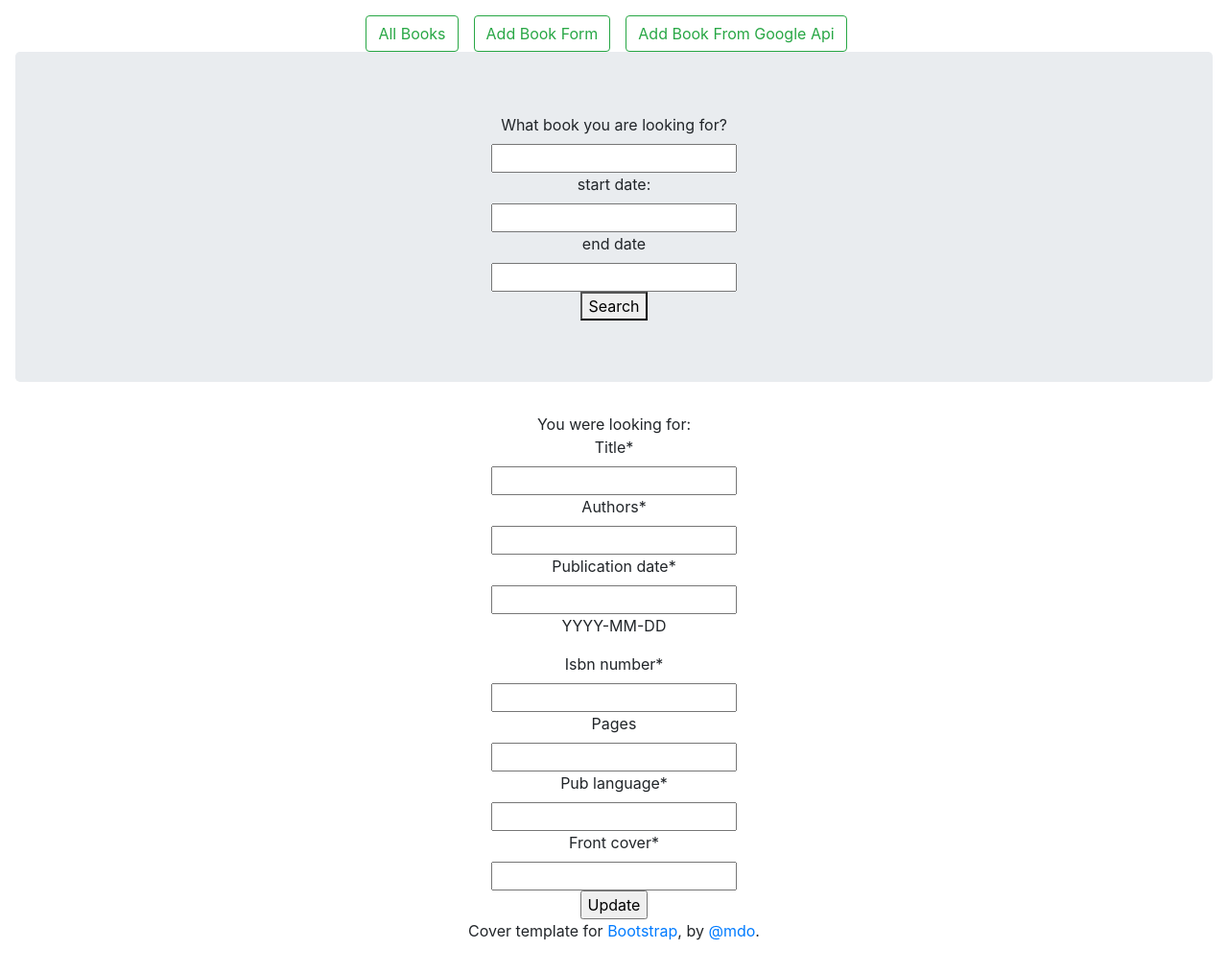
After one commit to Datny/google_books_api, a Django app: template google_books/books/templates/books/book_edit.html in a window 1280 px wide. The commit adds this page. Shown: the whole page at 96% size. Run offline with Django 3.2, Linux system fonts and the light colour scheme; the template is opened without the code that fills it: values that come from a table or form of the project are taken from there, others are empty; some libraries are stand-ins or nearby versions.

Commit message:
basic db w/o ajax, not full text search

```diff
--- a/google_books/books/forms.py
+++ b/google_books/books/forms.py
@@ -1,11 +1,41 @@
 from django import forms
+from .models import Book
+from datetime import date
 
 
-class BookForm(forms.Form):
-    title = forms.CharField(max_length=500)
-    authors = forms.CharField(max_length=500)
-    publication_date = forms.DateField()
-    ISBN_number = forms.CharField(max_length=40)
-    pages = forms.IntegerField()
-    pub_language = forms.CharField(max_length=40)
-    front_cover = forms.URLField()
+class BookForm(forms.ModelForm):
+    title = forms.CharField(error_messages={'required': 'Please let us know the Title'})
+    pages = forms.IntegerField(required=False, min_value=1)  # could be done with Blank =  True in model instead of required
+    publication_date = forms.DateField(help_text="YYYY-MM-DD")
+    class Meta:
+        model = Book
+        fields = '__all__'
+
+    def clean_publication_date(self):
+        pub_date = self.cleaned_data['publication_date']
+        if pub_date > date.today():
+            raise forms.ValidationError("Publication date can't be in future")
+        return pub_date
+
+
+class SearchForm(forms.Form):
+    data = forms.CharField(max_length=100, required=False, label="What book you are looking for?")
+    from_date = forms.DateField(required=False, label="start date:")
+    to_date = forms.DateField(required=False, label="end date")
+
+
+    def clean_to_date(self):
+        to_date = self.cleaned_data['to_date']
+        if not to_date:
+            to_date = date.max
+            return to_date
+        else:
+            return to_date
+
+    def clean_from_date(self):
+        from_date = self.cleaned_data['from_date']
+        if not from_date:
+            from_date = date.min
+            return from_date
+        else:
+            return from_date
--- a/google_books/books/models.py
+++ b/google_books/books/models.py
@@ -1,14 +1,16 @@
 from django.db import models
 
 # Create your models here.
+
 
 class Book(models.Model):
     title = models.CharField(max_length=500)
     authors = models.CharField(max_length=500)
     publication_date = models.DateField()
-    ISBN_number = models.CharField(max_length=40)
+    isbn_number = models.CharField(max_length=40)
     pages = models.IntegerField()
     pub_language = models.CharField(max_length=40)
     front_cover = models.URLField()
 
-#tytuł, autor, data publikacji, numer ISBN, liczba stron, link do okładki i język publikacji.
+    def __str__(self):
+        return f"Title: {self.title} Authors: {self.authors} ISBN_Number{self.isbn_number}"
--- a/google_books/books/templates/base.html
+++ b/google_books/books/templates/books/base.html
@@ -1,4 +1,5 @@
 <!doctype html>
+{% load crispy_forms_tags %}
 <html lang="en">
 <head>
     <meta charset="utf-8">
@@ -11,6 +12,8 @@
     <link rel="canonical" href="https://getbootstrap.com/docs/4.4/examples/cover/">
 
     <!-- Bootstrap core CSS -->
+
+    <link rel="stylesheet" href="http://code.jquery.com/ui/1.11.0/themes/smoothness/jquery-ui.css">
     <link rel="stylesheet" href="https://stackpath.bootstrapcdn.com/bootstrap/4.4.1/css/bootstrap.min.css" integrity="sha384-Vkoo8x4CGsO3+Hhxv8T/Q5PaXtkKtu6ug5TOeNV6gBiFeWPGFN9MuhOf23Q9Ifjh" crossorigin="anonymous">
     <!-- Favicons -->
     <link rel="apple-touch-icon" href="/docs/4.4/assets/img/favicons/apple-touch-icon.png" sizes="180x180">
@@ -48,7 +51,7 @@
         <div class="inner">
             <nav class="nav nav-masthead justify-content-center">
                 <a href="{% url 'show_all' %}" class="btn btn-outline-success mr-3">All Books</a>
-                <a href="{% url 'add_edit' %}" class="btn btn-outline-success mr-3">Add Book Form</a>
+                <a href="{% url 'add' %}" class="btn btn-outline-success mr-3">Add Book Form</a>
                 <a href="{% url 'add_api' %}" class="btn btn-outline-success mr-3">Add Book From Google Api</a>
             </nav>
         </div>
@@ -56,11 +59,24 @@
 
     <main role="main" class="inner cover">
         <div class="jumbotron">
+            <div class="container justify-content-center col-4">
+                <form method="POST">
+                    {% csrf_token %}
+                    {{ search_form|crispy }}
+                    <button type="submit"> Search </button>
+                </form>
 
-            {% block content %}
-            {% endblock %}
 
+            </div>
         </div>
+        You were looking for:
+        {{form_text}}
+
+
+        {% block content %}
+        {% endblock %}
+
+
     </main>
 
     <footer class="mastfoot mt-auto">
@@ -69,8 +85,17 @@
         </div>
     </footer>
 </div>
-<script src="https://code.jquery.com/jquery-3.4.1.slim.min.js" integrity="sha384-J6qa4849blE2+poT4WnyKhv5vZF5SrPo0iEjwBvKU7imGFAV0wwj1yYfoRSJoZ+n" crossorigin="anonymous"></script>
+<script src="https://ajax.googleapis.com/ajax/libs/jquery/3.4.1/jquery.min.js"></script>
+
+<script src="http://code.jquery.com/jquery-1.9.1.js"></script>
+<script src="http://code.jquery.com/ui/1.11.0/jquery-ui.js"></script>
 <script src="https://cdn.jsdelivr.net/npm/popper.js@1.16.0/dist/umd/popper.min.js" integrity="sha384-Q6E9RHvbIyZFJoft+2mJbHaEWldlvI9IOYy5n3zV9zzTtmI3UksdQRVvoxMfooAo" crossorigin="anonymous"></script>
 <script src="https://stackpath.bootstrapcdn.com/bootstrap/4.4.1/js/bootstrap.min.js" integrity="sha384-wfSDF2E50Y2D1uUdj0O3uMBJnjuUD4Ih7YwaYd1iqfktj0Uod8GCExl3Og8ifwB6" crossorigin="anonymous"></script>
+<script>
+    $(function () {
+        $("#datetimepicker1").datetimepicker();
+    });
+</script>
+
 </body>
 </html>
--- a/google_books/books/templates/add_edit.html
+++ b/google_books/books/templates/books/book_add.html
@@ -1,11 +1,11 @@
-{% extends 'base.html' %}
+{% extends 'books/base.html' %}
 {% load crispy_forms_tags  %}
 {%block content  %}
     <div class="container">
     <form method="post">
     {% csrf_token %}
     {{ form|crispy }}
-    <input type="submit" value="Submit">
+    <input type="submit" value="Save">
 </form>
     </div>
 {% endblock %}
--- a/google_books/books/templates/add_api.html
+++ b/google_books/books/templates/books/book_add_from_gapi.html
@@ -1,4 +1,4 @@
-{% extends 'base.html' %}
+{% extends 'books/base.html' %}
 {%block content  %}
     <div class="container">
     add_api
--- /dev/null
+++ b/google_books/books/templates/books/book_edit.html
@@ -0,0 +1,11 @@
+{% extends 'books/base.html' %}
+{% load crispy_forms_tags  %}
+{%block content  %}
+    <div class="container">
+    <form method="post">
+    {% csrf_token %}
+    {{ form|crispy }}
+    <input type="submit" value="Update">
+</form>
+    </div>
+{% endblock %}
--- a/google_books/books/templates/show_all.html
+++ b/google_books/books/templates/books/book_show_all.html
@@ -1,4 +1,4 @@
-{% extends 'base.html' %}
+{% extends 'books/base.html' %}
 {%block content  %}
     <div class="container">
     <table class="table">
@@ -12,6 +12,8 @@
       <th scope="col">Pages</th>
       <th scope="col">Language</th>
       <th scope="col">Url to front cover</th>
+      <th scope="col"></th>
+      <th scope="col"></th>
     </tr>
   </thead>
   <tbody>
@@ -25,6 +27,8 @@
       <td>{{ book.pages }}</td>
       <td>{{ book.pub_language }}</td>
       <td>{{ book.front_cover }}</td>
+      <td><a href="{% url 'edit' book.pk %}">Edit</a></td>
+      <td><a href="{% url 'delete' book.pk %}">Delete</a></td>
     </tr>
   {% endfor %}
    </tbody>
--- a/google_books/google_books/settings.py
+++ b/google_books/google_books/settings.py
@@ -120,3 +120,9 @@ USE_TZ = True
 # https://docs.djangoproject.com/en/3.0/howto/static-files/
 
 STATIC_URL = '/static/'
+
+
+try:
+    from local_settings import *
+except ImportError:
+    pass
--- a/google_books/google_books/urls.py
+++ b/google_books/google_books/urls.py
@@ -20,7 +20,9 @@ from books import views
 
 urlpatterns = [
     path('admin/', admin.site.urls),
-    path('', views.show_all, name="show_all"),
-    path('crud', views.add_edit, name="add_edit"),
-    path('add_from_api', views.add_api, name="add_api")
+    path('', views.show_all_books, name="show_all"),
+    path('book/add', views.add_book, name="add"),
+    path('book/<int:pk>/update', views.BookUpdate.as_view(), name='edit'),
+    path('book/<int:pk>/delete', views.BookDelete.as_view(), name='delete'),
+    path('book/add_from_api', views.add_book_from_google_api, name="add_api")
 ]
```
Also changed, not shown: google_books/books/templates/books/book_confirm_delete.html (added, +13 -0 lines), google_books/books/views.py (+46 -9 lines).
